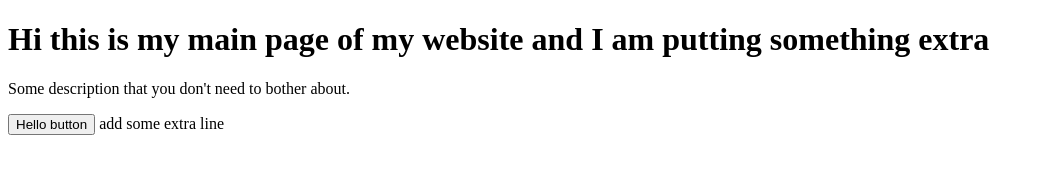
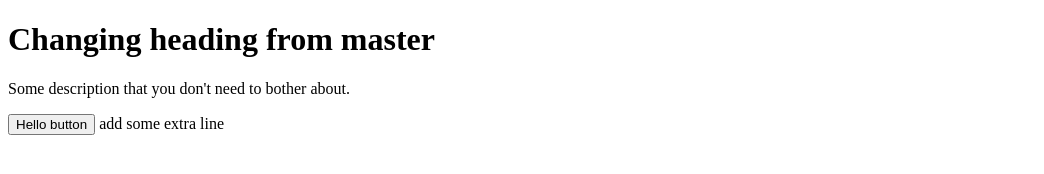
Before and after one commit to tushar1-000/hihi, a plain HTML site: page index.html in a window 1280 px wide. Shown: the whole page, without its empty margins (0-1044 px from the left). Drawn offline with Linux system fonts and the light colour scheme.

Commit message:
change heading at line 9

```diff
--- a/index.html
+++ b/index.html
@@ -6,7 +6,7 @@
     <title>Document</title>
   </head>
   <body>
-    <h1>Hi this is my main page of my website and I am putting something extra</h1>
+    <h1>Changing heading from master</h1>
     <p>Some description that you don't need to bother about.</p>
     <button>Hello button </button>
   </body>
```
